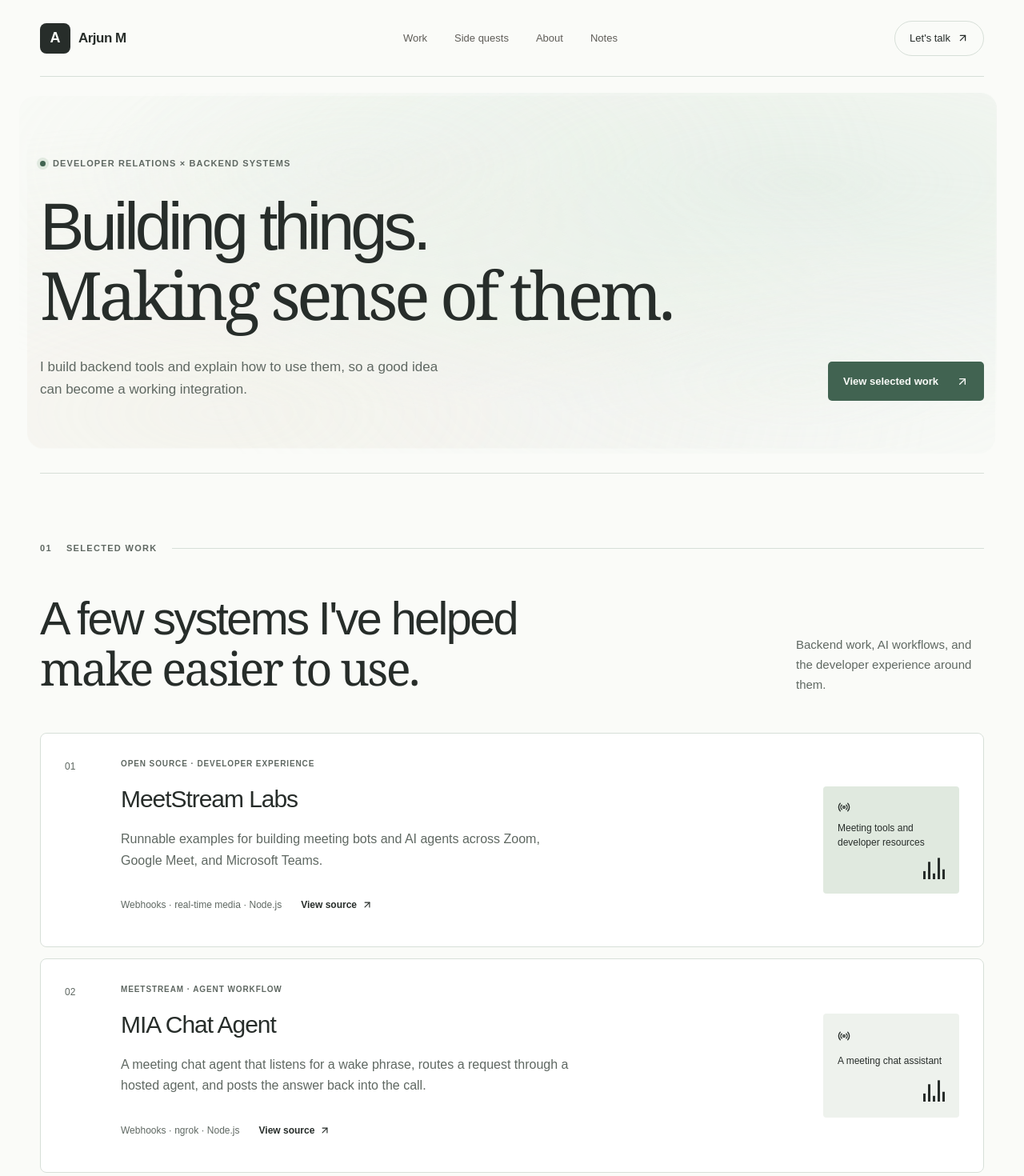
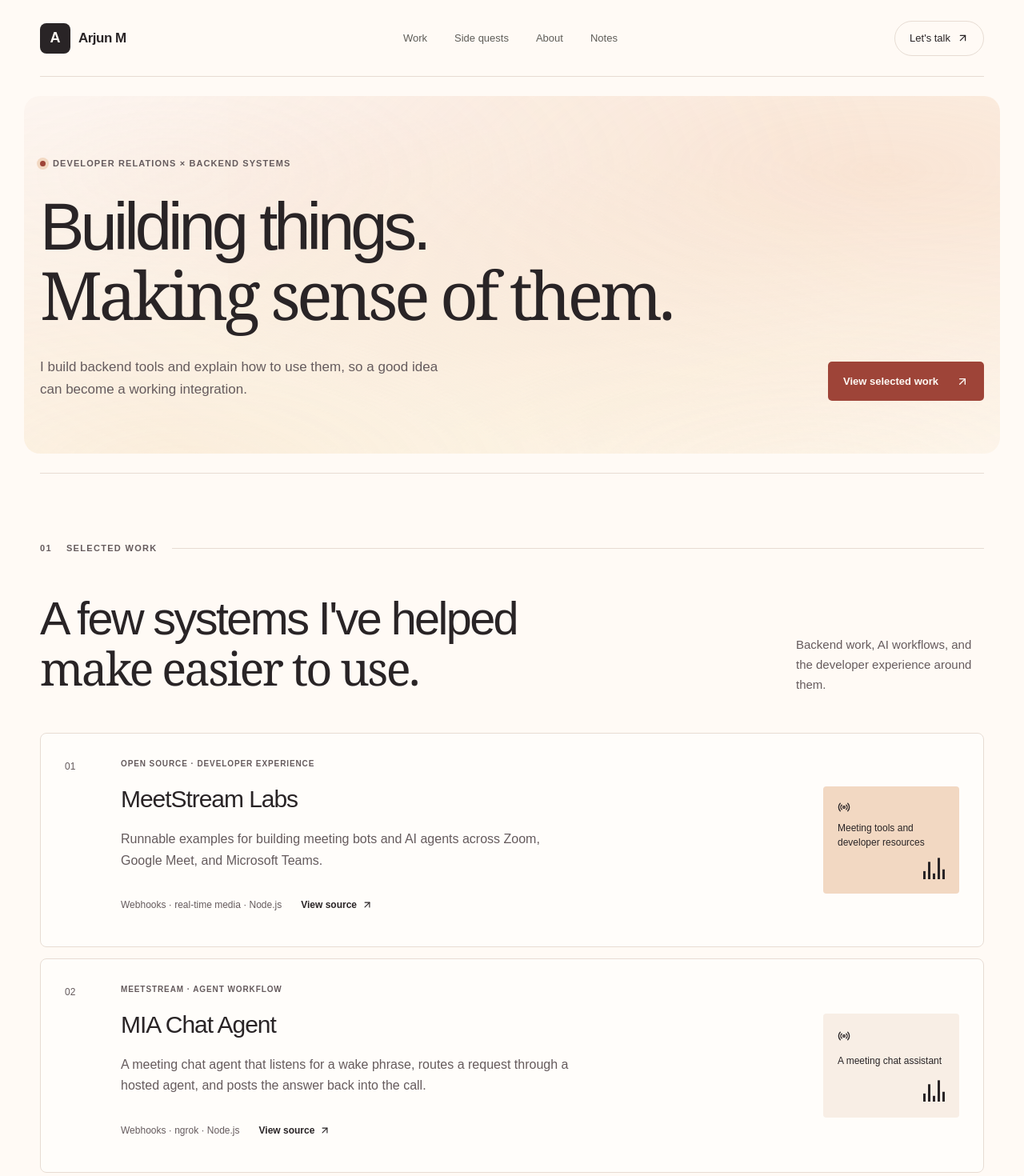
Before and after one commit to Arjun220905/portfolio, a Next.js app: page / in a window 1280 px wide. Shown: the top 1470 px of the page at 80% size. Built offline with nearby package versions, Linux system fonts and the light colour scheme.

Commit message:
Refresh palette and restore interactive motion

```diff
--- a/app/motion-layer.tsx
+++ b/app/motion-layer.tsx
@@ -7,8 +7,10 @@
     const preference = window.matchMedia('(prefers-reduced-motion: reduce)');
     const root = document.documentElement;
     let frame = 0;
+    let pointerFrame = 0;
     let observer: IntersectionObserver | undefined;
     const animations = new Set<Animation>();
+    const cleanup: Array<() => void> = [];
 
     const updateProgress = () => {
       cancelAnimationFrame(frame);
@@ -19,17 +21,51 @@
     };
 
     const configure = () => {
+      cleanup.splice(0).forEach(remove => remove());
       observer?.disconnect();
       animations.forEach(animation => animation.cancel());
       animations.clear();
-      window.removeEventListener('scroll', updateProgress);
-      window.removeEventListener('resize', updateProgress);
       cancelAnimationFrame(frame);
       if (preference.matches) return;
 
       updateProgress();
       window.addEventListener('scroll', updateProgress, { passive: true });
       window.addEventListener('resize', updateProgress, { passive: true });
+      cleanup.push(() => {
+        window.removeEventListener('scroll', updateProgress);
+        window.removeEventListener('resize', updateProgress);
+      });
+
+      if (window.matchMedia('(pointer: fine)').matches) {
+        const moveAmbient = (event: PointerEvent) => {
+          cancelAnimationFrame(pointerFrame);
+          pointerFrame = requestAnimationFrame(() => {
+            root.style.setProperty('--pointer-offset-x', `${((event.clientX / window.innerWidth) - 0.5) * 8}%`);
+            root.style.setProperty('--pointer-offset-y', `${((event.clientY / window.innerHeight) - 0.5) * 8}%`);
+          });
+        };
+        window.addEventListener('pointermove', moveAmbient, { passive: true });
+        cleanup.push(() => window.removeEventListener('pointermove', moveAmbient));
+
+        document.querySelectorAll<HTMLElement>('.project').forEach(project => {
+          const tilt = (event: PointerEvent) => {
+            const bounds = project.getBoundingClientRect();
+            const x = (event.clientX - bounds.left) / bounds.width;
+            const y = (event.clientY - bounds.top) / bounds.height;
+            project.style.setProperty('--shine-x', `${x * 100}%`);
+            project.style.setProperty('--shine-y', `${y * 100}%`);
+            project.style.transform = `translateY(-4px) rotateX(${(0.5 - y) * 1.25}deg) rotateY(${(x - 0.5) * 1.25}deg)`;
+          };
+          const resetTilt = () => { project.style.removeProperty('transform'); };
+          project.addEventListener('pointermove', tilt);
+          project.addEventListener('pointerleave', resetTilt);
+          cleanup.push(() => {
+            project.removeEventListener('pointermove', tilt);
+            project.removeEventListener('pointerleave', resetTilt);
+            resetTilt();
+          });
+        });
+      }
       observer = new IntersectionObserver(entries => {
         entries.forEach(entry => {
           if (!entry.isIntersecting) return;
@@ -52,10 +88,12 @@
       observer?.disconnect();
       animations.forEach(animation => animation.cancel());
       cancelAnimationFrame(frame);
-      window.removeEventListener('scroll', updateProgress);
-      window.removeEventListener('resize', updateProgress);
+      cancelAnimationFrame(pointerFrame);
+      cleanup.splice(0).forEach(remove => remove());
       preference.removeEventListener('change', configure);
       root.style.removeProperty('--scroll-progress');
+      root.style.removeProperty('--pointer-offset-x');
+      root.style.removeProperty('--pointer-offset-y');
     };
   }, []);
 
--- a/app/subtle.css
+++ b/app/subtle.css
@@ -1,5 +1,5 @@
-/* Low-saturation sage and stone surfaces; headings remain charcoal throughout. */
-:root { --ink: #272d2a; --paper: #fafbf8; --muted: #5f6862; --line: #d7dfd8; --accent: #416351; --surface: #eef2ed; --blush: #e0e9df; --scroll-progress: 0; }
+/* Warm paper, charcoal type, and a single vermilion accent. */
+:root { --ink: #292426; --paper: #fffaf5; --muted: #655b5d; --line: #e7dcd3; --accent: #9e4438; --surface: #f8eee5; --blush: #f2d8c2; --scroll-progress: 0; --pointer-offset-x: 0%; --pointer-offset-y: 0%; }
 body { background: var(--paper); color: var(--ink); }
 em, i { font-style: normal; }
 ::selection { background: var(--blush); color: var(--ink); }
@@ -15,14 +15,14 @@
 .nav-cta:hover { background: var(--blush); }
 .hero { display: block; padding: 100px 0 90px; min-height: 0; overflow: visible; isolation: isolate; }
 .hero::before, .hero::after { content: ''; position: absolute; inset: 24px -20px; z-index: -1; pointer-events: none; border-radius: 20px; }
-.hero::before { background: radial-gradient(ellipse at 80% 25%, #c9ddce99, transparent 65%), radial-gradient(ellipse at 20% 90%, #e5e0d37a, transparent 65%); opacity: .72; }
-.hero::after { background: radial-gradient(ellipse at 35% 20%, #dbe7d9a6, transparent 60%), radial-gradient(ellipse at 80% 80%, #d8e4df80, transparent 55%); opacity: .35; }
+.hero::before { background: radial-gradient(ellipse at calc(78% + var(--pointer-offset-x)) calc(22% + var(--pointer-offset-y)), #edb98f8f, transparent 64%), radial-gradient(ellipse at 18% 92%, #f3d6a278, transparent 66%); background-size: 120% 120%; opacity: .7; }
+.hero::after { background: radial-gradient(ellipse at calc(33% - var(--pointer-offset-x)) calc(20% - var(--pointer-offset-y)), #e8c6bb88, transparent 60%), radial-gradient(ellipse at 82% 82%, #f2dfb788, transparent 56%); background-size: 135% 135%; opacity: .38; }
 @media (prefers-reduced-motion: no-preference) {
-  .hero::before { animation: ambient-sage 22s ease-in-out infinite alternate; }
-  .hero::after { animation: ambient-stone 28s ease-in-out infinite alternate; }
+  .hero::before { animation: ambient-apricot 18s ease-in-out infinite alternate; }
+  .hero::after { animation: ambient-gold 25s ease-in-out infinite alternate; }
 }
-@keyframes ambient-sage { from { opacity: .5; transform: translateY(-8px) scale(.99); } to { opacity: .85; transform: translateY(8px) scale(1.01); } }
-@keyframes ambient-stone { from { opacity: .25; transform: translateX(-8px); } to { opacity: .6; transform: translateX(8px); } }
+@keyframes ambient-apricot { from { opacity: .48; background-position: 0% 0%; } to { opacity: .82; background-position: 100% 100%; } }
+@keyframes ambient-gold { from { opacity: .22; background-position: 100% 0%; } to { opacity: .58; background-position: 0% 100%; } }
 .hero-kicker { grid-column: 1; color: var(--muted); font-size: 11px; letter-spacing: .1em; line-height: 1.6; }
 .pulse { width: 7px; height: 7px; flex-shrink: 0; background: var(--accent); box-shadow: 0 0 0 4px var(--blush); }
 .hero h1 { grid-column: 1; font-size: clamp(48px, 6.5vw, 90px); line-height: 1.02; letter-spacing: -.06em; margin: 28px 0 30px; font-weight: 500; }
@@ -30,7 +30,7 @@
 .hero-bottom { display: flex; align-items: flex-end; gap: 40px; max-width: 100%; }
 .hero-bottom p { flex: 1; max-width: 510px; margin: 0; font-size: 17px; line-height: 1.65; color: var(--muted); }
 .hero-bottom .text-link { flex-shrink: 0; background: var(--accent); color: var(--paper); border: 0; padding: 15px 19px; border-radius: 5px; gap: 22px; }
-.hero-bottom .text-link:hover { background: #344f41; text-decoration: none; }
+.hero-bottom .text-link:hover { background: #81352f; text-decoration: none; }
 .section { padding: 85px 0 95px; }
 .section-label, .working-set-label { color: var(--muted); font-size: 11px; letter-spacing: .12em; font-weight: 600; }
 .section-intro { gap: 45px; margin: 48px 0; }
@@ -38,9 +38,12 @@
 .section-intro h2 em, .about h2 em, .notes h2 em, .footer h2 em { color: inherit; letter-spacing: -.045em; }
 .section-intro p { font-size: 15px; line-height: 1.65; color: var(--muted); max-width: 235px; }
 .project-list { display: grid; gap: 14px; }
-.project { position: relative; grid-template-columns: 46px minmax(0, 1fr) 170px; gap: 24px; padding: 30px; border: 1px solid var(--line); border-radius: 8px; background: #ffffff; transition: transform .25s ease, box-shadow .25s ease; }
+.project { position: relative; isolation: isolate; overflow: hidden; grid-template-columns: 46px minmax(0, 1fr) 170px; gap: 24px; padding: 30px; border: 1px solid var(--line); border-radius: 8px; background: #fffdfa; transition: transform .35s cubic-bezier(.16, 1, .3, 1), box-shadow .35s ease, border-color .25s ease; }
+.project::after { content: ''; position: absolute; inset: 0; z-index: 0; pointer-events: none; opacity: 0; background: radial-gradient(260px circle at var(--shine-x, 80%) var(--shine-y, 30%), #e8a77b38, transparent 65%); transition: opacity .35s ease; }
+.project > * { position: relative; z-index: 1; }
 .project:last-child { border-bottom: 1px solid var(--line); }
-.project:hover { transform: translateY(-3px); box-shadow: 0 10px 28px #314f4010; border-color: #a9bfae; }
+.project:hover { transform: translateY(-4px); box-shadow: 0 14px 34px #6c302314; border-color: #d8b7a3; }
+.project:hover::after { opacity: 1; }
 .project-index { color: var(--muted); font-size: 12px; padding-top: 2px; }
 .eyebrow { color: var(--muted); font-size: 10px; letter-spacing: .09em; margin-bottom: 13px; line-height: 1.6; }
 .project h3 { font-size: 30px; letter-spacing: -.035em; font-weight: 500; }
@@ -88,7 +91,7 @@
 .off-clock-card { position: relative; min-height: 295px; padding: 27px; border: 1px solid var(--line); border-radius: 5px; background: var(--paper); transition: transform .25s ease; }
 .off-clock-card:nth-child(2) { background: var(--surface); }
 .off-clock-card:nth-child(3) { background: var(--surface); }
-.off-clock-card:hover { transform: translateY(-4px); border-color: #a9bfae; box-shadow: 0 8px 24px #314f400a; }
+.off-clock-card:hover { transform: translateY(-4px); border-color: #d8b7a3; box-shadow: 0 10px 25px #6c30230d; }
 .off-clock-card svg { margin-bottom: 35px; width: 30px; height: 30px; }
 .off-clock-card > span { display: block; color: var(--muted); font-size: 10px; letter-spacing: .08em; }
 .off-clock-card h3 { font-size: 27px; letter-spacing: -.04em; font-weight: 500; margin: 13px 0; }
```
